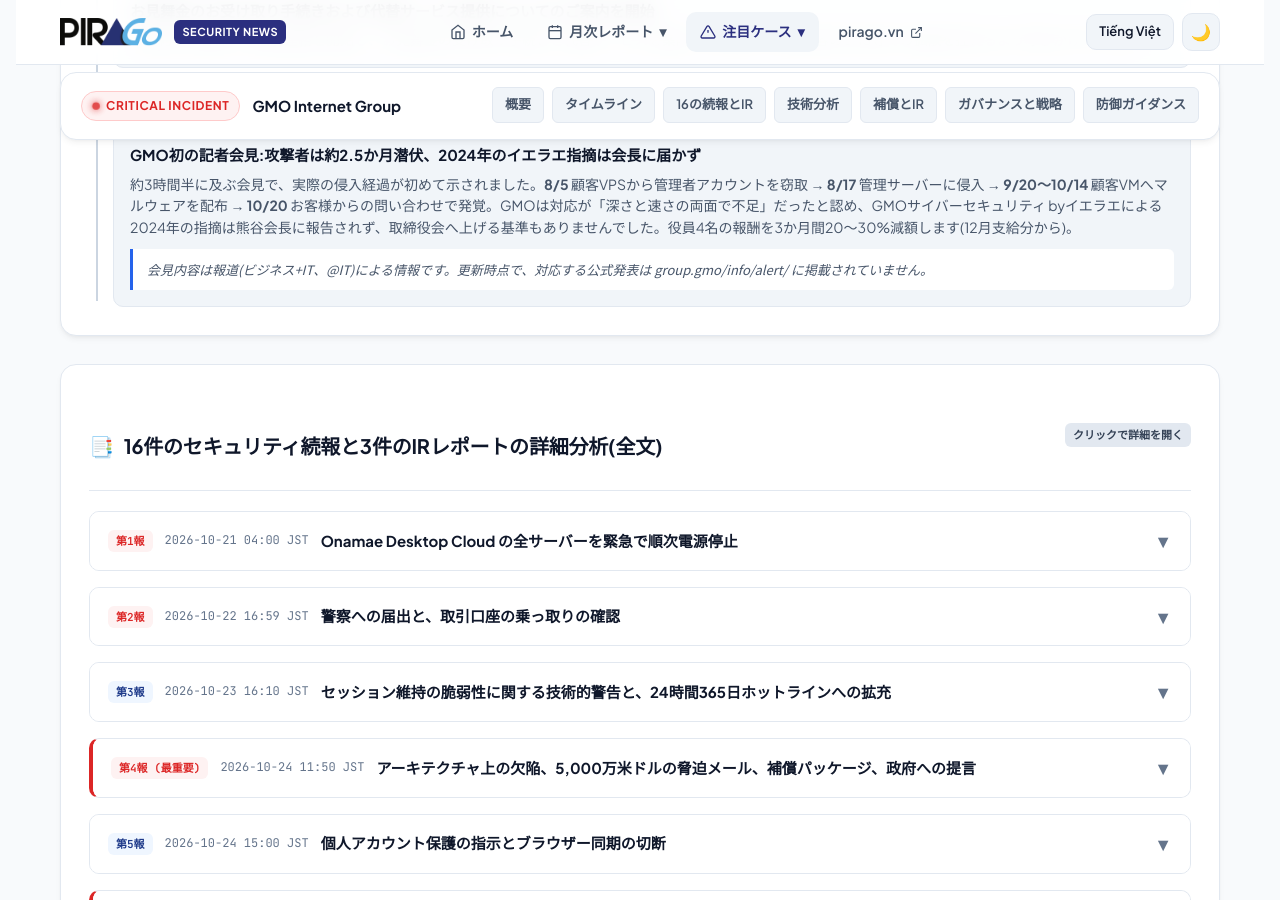
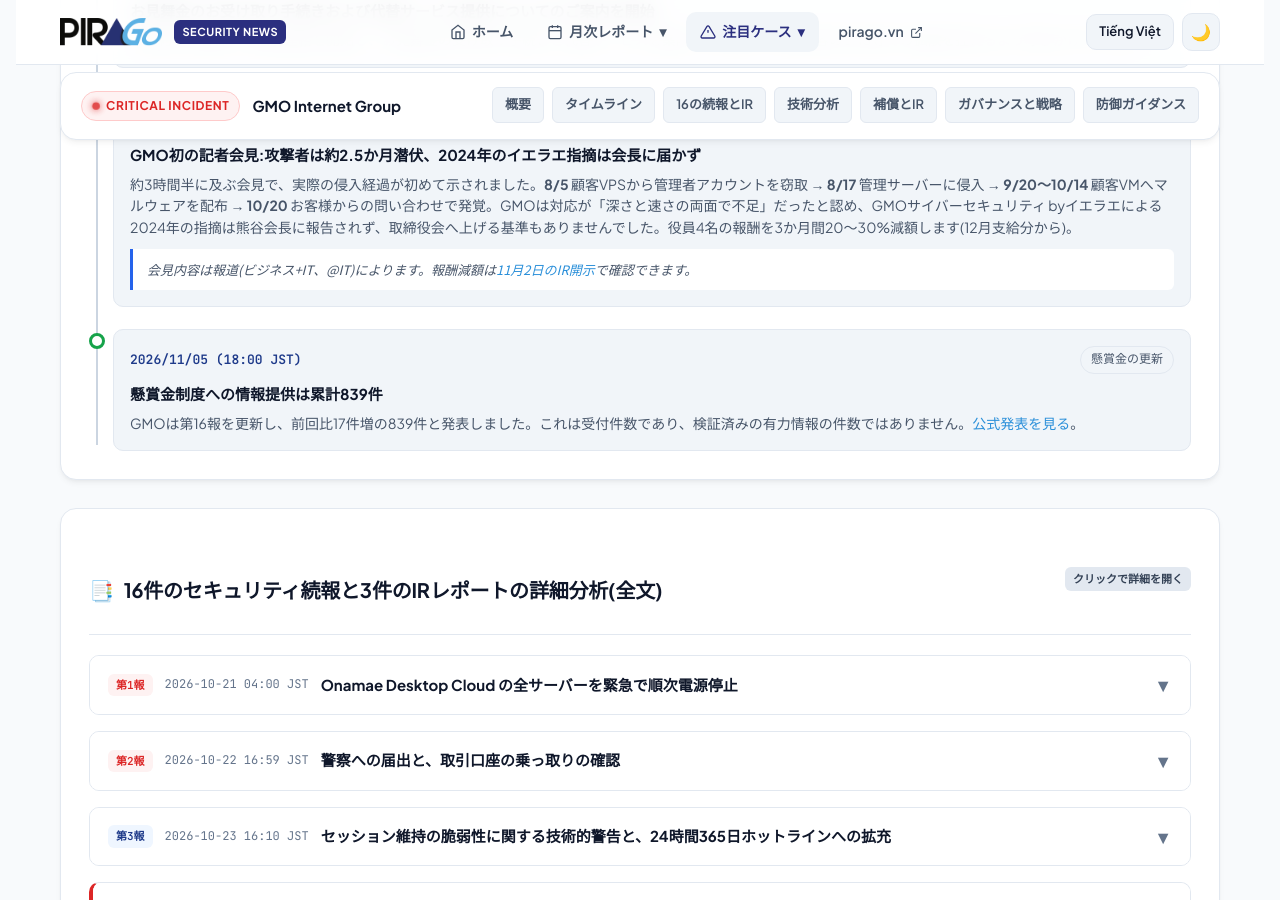
Before and after one commit to pirago-vietnam/security-news, a Jekyll site: the page built from featured/gmo/ja/gmo_onamae_security_incident_report.html, in a window 1280 px wide and 900 px high, scrolled down 3861 px. Built offline with Jekyll 4.4.1, drawn with Linux system fonts in a browser that asks for light colours; some of the changed text lies outside the part shown.

Commit message:
update GMO incident report with verified bounty figures (vi + ja)
Co-Authored-By: Claude Code <noreply@anthropic.com>

```diff
--- a/_data/featured.yml
+++ b/_data/featured.yml
@@ -30,7 +30,7 @@
   badge: {sev: crit, text: "CRITICAL INCIDENT"}
   nav: {vi: "Sự cố GMO Onamae", ja: "GMOお名前.com インシデント"}
   title: {vi: "Sự cố an ninh: GMO Onamae Desktop Cloud", ja: "セキュリティインシデント: GMO お名前.com デスクトップクラウド"}
-  date: {vi: "Cập nhật đến 2026-11-03 · 16 thông cáo, báo cáo IR & họp báo 02/11 (Tập đoàn GMO Internet)", ja: "2026年11月3日 時点 · 16件の公式発表・IRレポート & 11月2日の記者会見 (GMOインターネットグループ)"}
+  date: {vi: "Cập nhật đến 2026-11-05 · 16 thông cáo, báo cáo IR & họp báo 02/11", ja: "2026年11月5日 時点 · 16件の公式発表・IRレポート & 11月2日の記者会見"}
   link: {vi: "Xem báo cáo sự cố chi tiết →", ja: "インシデント詳細レポートを見る →"}
   items:
     - sev: crit
--- a/featured/gmo/ja/gmo_onamae_security_incident_report.html
+++ b/featured/gmo/ja/gmo_onamae_security_incident_report.html
@@ -769,7 +769,7 @@ redirect_from:
   <!-- Hero Section -->
   <section class="hero" id="summary">
     <div class="hero-meta">
-      <span>更新日: 2026/11/03</span>
+      <span>更新日: 2026/11/05</span>
       <span>•</span>
       <span>対象: お名前.com デスクトップクラウド (Onamae Desktop Cloud)</span>
       <span>•</span>
@@ -829,9 +829,9 @@ redirect_from:
   <section class="section" id="timeline">
     <div class="section-header">
       <h2 class="section-title">
-        <span>⏱️</span> インシデント全体のタイムライン (2026/10/19 - 2026/11/02)
+        <span>⏱️</span> インシデント全体のタイムライン (2026/10/19 - 2026/11/05)
       </h2>
-      <span class="section-badge">危機の15日間</span>
+      <span class="section-badge">インシデントの経過</span>
     </div>
 
     <div class="timeline">
@@ -1080,11 +1080,19 @@ redirect_from:
             約3時間半に及ぶ会見で、実際の侵入経過が初めて示されました。<strong>8/5</strong> 顧客VPSから管理者アカウントを窃取 → <strong>8/17</strong> 管理サーバーに侵入 → <strong>9/20〜10/14</strong> 顧客VMへマルウェアを配布 → <strong>10/20</strong> お客様からの問い合わせで発覚。GMOは対応が「深さと速さの両面で不足」だったと認め、GMOサイバーセキュリティ byイエラエによる2024年の指摘は熊谷会長に報告されず、取締役会へ上げる基準もありませんでした。役員4名の報酬を3か月間20〜30%減額します(12月支給分から)。
           </div>
           <div class="quote-box">
-            会見内容は報道(ビジネス+IT、@IT)による情報です。更新時点で、対応する公式発表は group.gmo/info/alert/ に掲載されていません。
-          </div>
-        </div>
-      </div>
-
+            会見内容は報道(ビジネス+IT、@IT)によります。報酬減額は<a href="https://group.gmo/ir_news/article/901/" target="_blank" rel="noopener noreferrer">11月2日のIR開示</a>で確認できます。
+          </div>
+        </div>
+      </div>
+
+      <div class="timeline-item success">
+        <div class="timeline-dot"></div>
+        <div class="timeline-card">
+          <div class="timeline-head"><span class="timeline-date">2026/11/05 (18:00 JST)</span><span class="tag">懸賞金の更新</span></div>
+          <div class="timeline-title">懸賞金制度への情報提供は累計839件</div>
+          <div class="timeline-body">GMOは第16報を更新し、前回比17件増の839件と発表しました。これは受付件数であり、検証済みの有力情報の件数ではありません。<a href="https://group.gmo/info/alert/2026102902/" target="_blank" rel="noopener noreferrer">公式発表を見る</a>。</div>
+        </div>
+      </div>
     </div>
   </section>
 
@@ -1446,7 +1454,7 @@ redirect_from:
           </ul>
           <p><strong>2. GMOが認めた根本原因:</strong> 既知の脆弱性への対処が不十分/2024年の指摘のフォロー不足/管理サーバー侵害を2か月以上検知できなかった監視/顧客の利便性のためドライブ共有を初期有効にしており、お客様のローカルPCのファイルにもアクセスされた。侵入経路の詳細は未公表。</p>
           <p><strong>3. 2024年の指摘:</strong> GMOサイバーセキュリティ byイエラエ(2022年にGMO傘下)が2024年4月24日にサービスを診断し改善を提言。結果はサービス責任者とシステム部門に伝わったが会長には届かず、再診断もなし。4回の緊急メンテナンス(4〜5月)を実施したものの不十分と認めた。</p>
-          <p><strong>4. 経営責任:</strong> 熊谷会長30%、伊藤氏25%、山下氏・児玉氏が各20%を、12月支給分から3か月間減額。事前の経緯の調査完了後に追加の責任を検討。</p>
+          <p><strong>4. 経営責任:</strong> <a href="https://group.gmo/ir_news/article/901/" target="_blank" rel="noopener noreferrer">11月2日の公式開示</a>によると、熊谷氏30%、伊藤氏25%、山下氏・児玉氏各20%の月額報酬を2026年12月支給分から3か月間減額。事前の経緯を検証した上で経営責任を改めて検討します。</p>
           <p><strong>5. 補償:</strong> 不正FX取引による損失を補填(<strong>2026/11/6</strong>から順次受付)、対象のお客様全員に一律5,000円、振替・両替手数料を6か月間免除。攻撃者は現時点で未特定。バウンティへの情報提供は約700件(報道ベース、単位未確認)。</p>
           <div class="quote-box">出典: <a href="https://atmarkit.itmedia.co.jp/ait/articles/2611/03/news014.html" target="_blank" rel="noopener noreferrer">@IT (11/3)</a> および <a href="https://news.yahoo.co.jp/articles/83aed0816d588a56ff89d24acbf6d858b964a6e9" target="_blank" rel="noopener noreferrer">ビジネス+IT</a>。公式発表との照合は未了で、一部の数値(バウンティ件数、補填上限)は要確認です。</div>
         </div>
@@ -1488,7 +1496,7 @@ redirect_from:
         <ul>
           <li><strong>攻撃対象領域 (Management Plane):</strong> 脆弱性は中央制御システム(Control Panel / 仮想マシンのオーケストレーションAPI)にあり、攻撃者は26,739台のゲストVMすべてに広範囲に干渉できました。</li>
           <li><strong>マルウェアの設置 (Malicious Script Injection):</strong> 10月20日、攻撃者は不正なスクリプトやプログラムをお客様の仮想マシン環境に展開しました。</li>
-          <li><strong>ペンテストツールの兵器化:</strong> 攻撃グループは、ARTEX (Automated Red Teaming & Penetration Testing tool) を兵器化し、スキャンと攻撃の広範な自動化に利用しました。</li>
+          <li><strong>AIの関与:</strong> <a href="https://atmarkit.itmedia.co.jp/ait/articles/2611/03/news014.html" target="_blank" rel="noopener noreferrer">@IT</a>によると、本件攻撃にAIが使われた証拠は確認されておらず、ARTEXの使用を確定事実として扱うことはできません。</li>
         </ul>
       </div>
 
@@ -1567,7 +1575,7 @@ redirect_from:
             <td><strong>3. 取引損失の補償</strong><br>(不正取引損失補償)</td>
             <td><span class="amount-highlight">実損の100%</span><br>(注文の損失 + 取引手数料)</td>
             <td>MT4/MT5経由で、攻撃者により身に覚えのない発注をされたお客様。</td>
-            <td>業者の注文照合記録(時刻、通貨ペア、ロット数、実際の損失額)。GMOの審査のためInvestor Passwordの提供が必要。</td>
+            <td>取引履歴などの証憑を保存し、必要な書類はGMOの公式窓口で確認してください。</td>
             <td>GMO Internet Inc.<br>(4784)</td>
           </tr>
           <tr>
@@ -1697,8 +1705,8 @@ redirect_from:
       <div class="checklist-item">
         <div class="check-num">6</div>
         <div class="check-content">
-          <h4>損害賠償請求に備えて証憑書類を集める (2026/11/06まで)</h4>
-          <p>不正に約定した注文と実際の損失額(注文の損失 + 手数料)を示すMT4/MT5口座のスクリーンショットとログを保存してください。申請ポータルが開いた際にGMOが照合できるよう、閲覧専用パスワード (Investor Password) を設定してください。</p>
+          <h4>補償に備えて証憑を保存し、公式窓口で手続きを確認する</h4>
+          <p>不正注文や損失額、手数料を示す取引履歴を保存してください。受付日と申請方法は公式窓口で確認し、確認できないリンクや依頼にパスワードを提供しないでください。</p>
         </div>
       </div>
     </div>
```
Also changed, not shown: featured/gmo/gmo_onamae_security_incident_report.html (+22 -14 lines).
